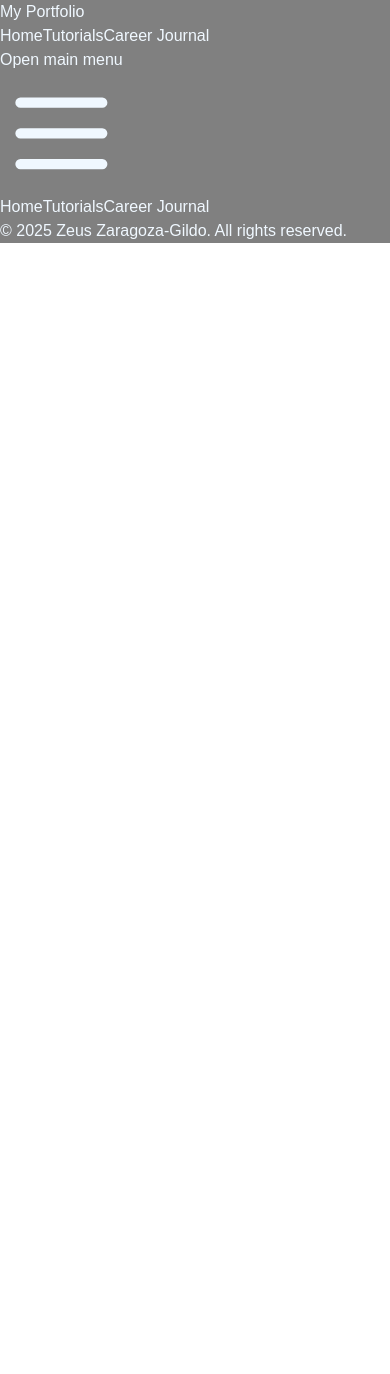
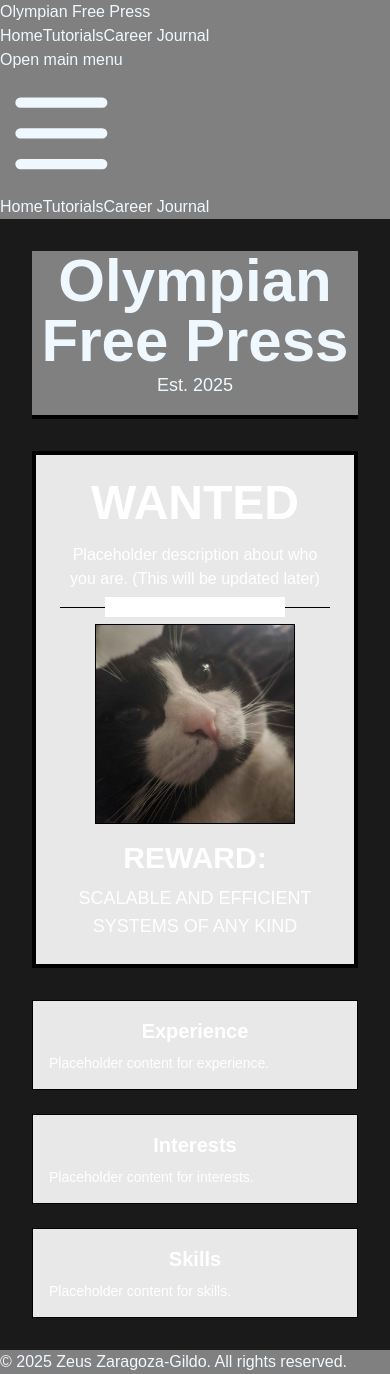
Before and after one commit to zgildo01/my-portfolio, a Next.js app: page / in a window 390 px wide. Before the commit the page ends 844 px from the top, so only its background shows below. Built offline with nearby package versions, Linux system fonts and the light colour scheme.

Commit message:
create wanted poster component, create tabloid component, tweak page.tsx to include everything, create rough wireframe

```diff
--- /dev/null
+++ b/src/app/career-journal/page.tsx
@@ -0,0 +1,20 @@
+export default function CareerJournalPage() {
+  return (
+    <div className="bg-[#f9f4e7] text-black min-h-screen p-8 font-serif">
+      <header className="text-center mb-6">
+        <h1 className="text-5xl font-bold">Career Journal</h1>
+        <p className="italic">Notes & sketches along the way...</p>
+      </header>
+
+      <article className="max-w-2xl mx-auto space-y-6">
+        <p>
+          Placeholder for a journal entry. blah blah blah, talking about my career and stuff I learned or something and maybe also cain
+        </p>
+        <p>
+          Another placeholder entry with doodles, sketches, or hand-drawn borders
+          (could use background textures or SVGs later).
+        </p>
+      </article>
+    </div>
+  );
+}
--- a/src/app/components/Tabloid.tsx
+++ b/src/app/components/Tabloid.tsx
@@ -0,0 +1,15 @@
+import React from "react";
+
+type TabloidProps = {
+  title: string;
+  children: React.ReactNode;
+};
+
+export default function Tabloid({ title, children }: TabloidProps) {
+  return (
+    <div className="border border-black p-4 flex flex-col gap-2 bg-white/90 dark:bg-[#f4e1c1]">
+      <h2 className="text-xl font-bold text-center">{title}</h2>
+      <p className="text-sm">{children}</p>
+    </div>
+  );
+}
--- a/src/app/components/WantedPoster.tsx
+++ b/src/app/components/WantedPoster.tsx
@@ -0,0 +1,34 @@
+import React from "react";
+import Image from "next/image";
+
+export default function WantedPoster() {
+  return (
+    <div className="border-4 border-black max-w-xl mx-auto my-8 p-6 text-center bg-white/90 dark:bg-[#f4e1c1]">
+      <h1 className="text-5xl font-extrabold mb-4">WANTED</h1>
+      <p className="mb-2">
+        Placeholder description about who you are. (This will be updated later)
+      </p>
+
+      {/* Divider */}
+      <div className="relative flex items-center justify-center my-4">
+        <hr className="w-full border-black" />
+        <span className="absolute bg-white px-2 text-sm">ONLY ACCEPTED HIRED</span>
+      </div>
+
+      {/* Placeholder Image */}
+      <div className="my-4">
+        <Image
+          src="/placeHolder.jpg"
+          alt="Your portrait"
+          width={200}
+          height={200}
+          className="mx-auto border border-black"
+        />
+      </div>
+
+      {/* Reward */}
+      <h2 className="text-3xl font-bold mt-4">REWARD:</h2>
+      <p className="mt-2 text-lg">SCALABLE AND EFFICIENT SYSTEMS OF ANY KIND</p>
+    </div>
+  );
+}
--- a/src/app/layout.tsx
+++ b/src/app/layout.tsx
@@ -17,7 +17,7 @@ export default function RootLayout({
       <body>
         <header>
           <div>
-            <h1>My Portfolio</h1>
+            <h1>Olympian Free Press</h1>
             <nav>
               <Link href="/">Home</Link>
               <Link href="/tutorials">Tutorials</Link>
--- a/src/app/page.tsx
+++ b/src/app/page.tsx
@@ -1,6 +1,30 @@
-export default function Home() {
+import WantedPoster from "./components/WantedPoster";
+import Tabloid from "./components/Tabloid";
+
+export default function HomePage() {
   return (
-    <div>
+    <div className="p-8 bg-[#1a1a1a] text-white min-h-screen">
+      {/* Masthead */}
+      <header className="text-center border-b-4 border-black pb-4 mb-8">
+        <h1 className="text-6xl font-extrabold">Olympian Free Press</h1>
+        <p className="text-lg">Est. 2025</p>
+      </header>
+
+      {/* Wanted Poster */}
+      <WantedPoster />
+
+      {/* Tabloid Sections */}
+      <section className="grid md:grid-cols-3 gap-6 mt-8">
+        <Tabloid title="Experience">
+          Placeholder content for experience.
+        </Tabloid>
+        <Tabloid title="Interests">
+          Placeholder content for interests.
+        </Tabloid>
+        <Tabloid title="Skills">
+          Placeholder content for skills.
+        </Tabloid>
+      </section>
     </div>
   );
 }
--- a/src/app/tutorials/page.tsx
+++ b/src/app/tutorials/page.tsx
@@ -0,0 +1,17 @@
+import Tabloid from "../components/Tabloid";
+
+export default function TutorialsPage() {
+  return (
+    <div className="p-8 bg-[#1a1a1a] text-white min-h-screen">
+      <header className="text-center border-b-4 border-black pb-4 mb-8">
+        <h1 className="text-6xl font-extrabold">Olympian Free Press — Tutorials</h1>
+      </header>
+
+      <section className="grid md:grid-cols-2 lg:grid-cols-3 gap-6">
+        <Tabloid title="Tutorial 1">Placeholder tutorial preview.</Tabloid>
+        <Tabloid title="Tutorial 2">Placeholder tutorial preview.</Tabloid>
+        <Tabloid title="Tutorial 3">Placeholder tutorial preview.</Tabloid>
+      </section>
+    </div>
+  );
+}
```
